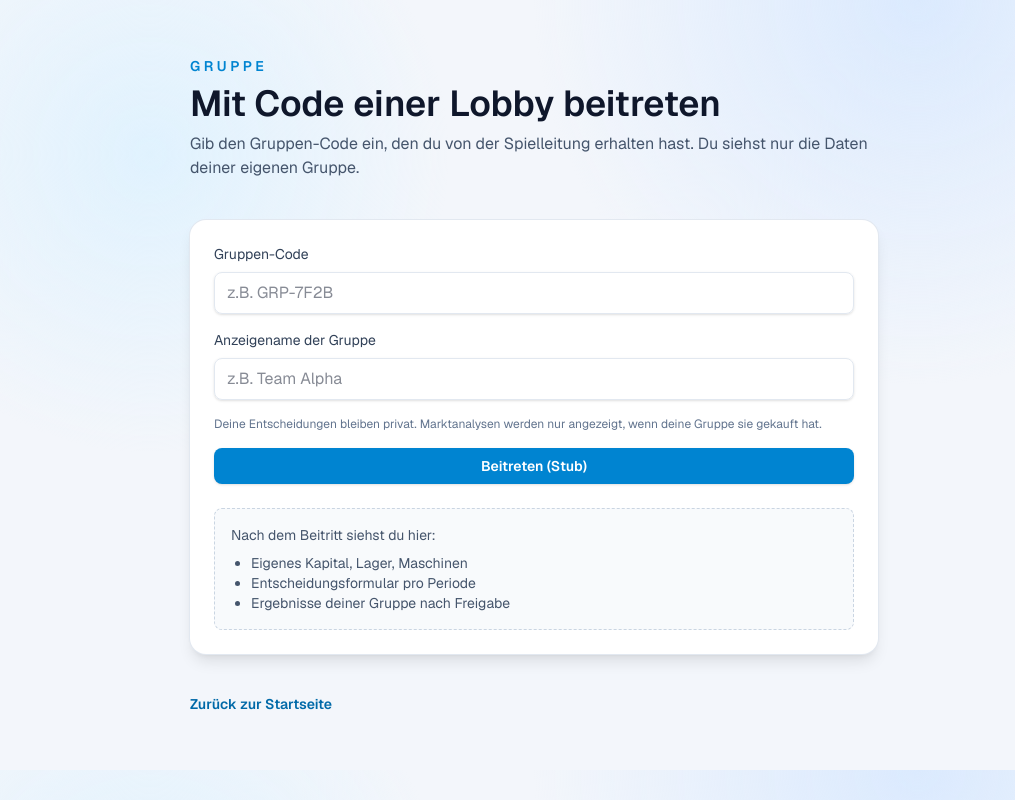
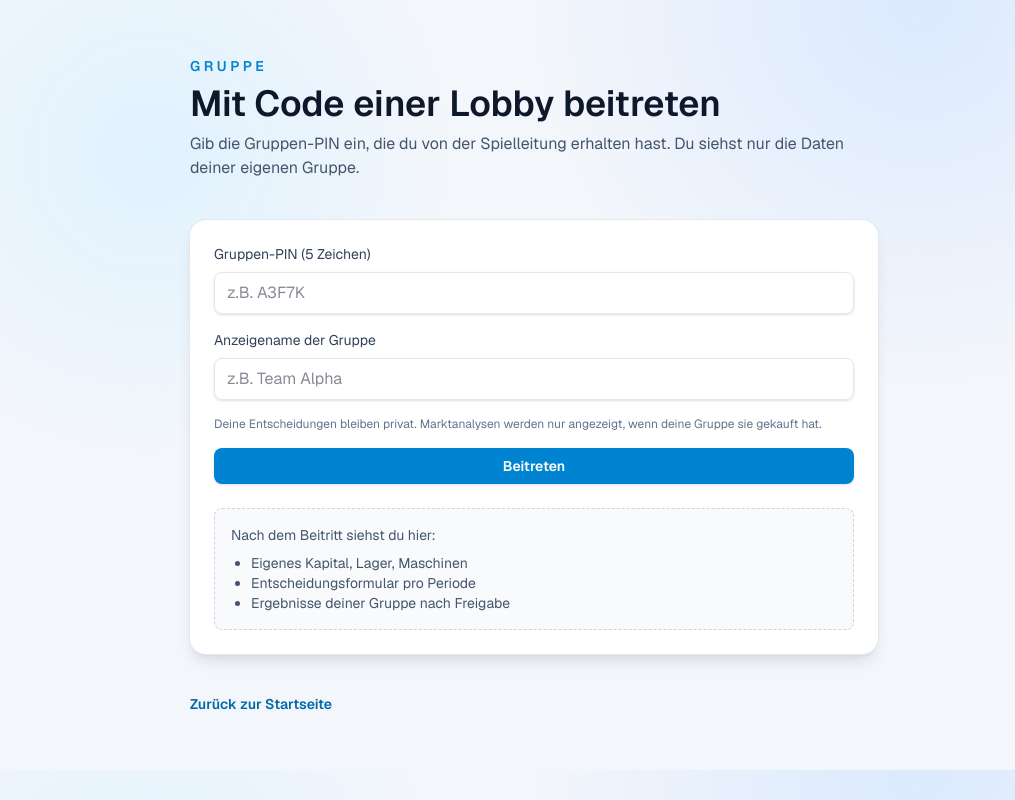
Before and after one commit to swjnmang/marktmatch5, a Next.js app in the folder mm5-vercel/: page /gruppe in a window 1280 px wide. Shown: the whole page, without its empty margins (106-1121 px from the left). Built offline with nearby package versions, Linux system fonts and the light colour scheme; no server answers.

Commit message:
feat: implement group joining with QR code link and PIN validation

```diff
--- a/mm5-vercel/src/app/gruppe/page.tsx
+++ b/mm5-vercel/src/app/gruppe/page.tsx
@@ -1,6 +1,97 @@
+"use client";
+
+import { useEffect, useState } from "react";
+import { useRouter, useSearchParams } from "next/navigation";
 import Link from "next/link";
+import { db } from "@/lib/firebase";
+import { doc, getDoc, collection, addDoc, serverTimestamp } from "firebase/firestore";
+import type { GameDocument, GroupState } from "@/lib/types";
 
 export default function GruppePage() {
+  const searchParams = useSearchParams();
+  const router = useRouter();
+  const [gameId, setGameId] = useState("");
+  const [pin, setPin] = useState("");
+  const [groupName, setGroupName] = useState("");
+  const [loading, setLoading] = useState(false);
+  const [error, setError] = useState("");
+
+  useEffect(() => {
+    const pinParam = searchParams?.get("pin");
+    const gameParam = searchParams?.get("gameId");
+    if (pinParam) {
+      setPin(pinParam);
+    }
+    if (gameParam) {
+      setGameId(gameParam);
+    }
+  }, [searchParams]);
+
+  const handleJoin = async (e: React.FormEvent) => {
+    e.preventDefault();
+    setError("");
+    setLoading(true);
+
+    try {
+      if (!pin.trim() || !groupName.trim()) {
+        setError("Bitte fülle alle Felder aus.");
+        setLoading(false);
+        return;
+      }
+
+      if (pin.length !== 5) {
+        setError("PIN muss 5 Zeichen lang sein.");
+        setLoading(false);
+        return;
+      }
+
+      // Finde Spiel mit dieser PIN
+      let foundGame: GameDocument | null = null;
+      let foundGameId: string = "";
+
+      // Versuche zunächst mit gameId aus URL (wenn vom QR-Code)
+      if (gameId) {
+        const gameDoc = await getDoc(doc(db, "games", gameId));
+        if (gameDoc.exists()) {
+          const gameData = gameDoc.data() as GameDocument;
+          if (gameData.joinPin === pin) {
+            foundGame = gameData;
+            foundGameId = gameId;
+          }
+        }
+      }
+
+      if (!foundGame) {
+        setError("Ungültige PIN oder Spiel nicht gefunden.");
+        setLoading(false);
+        return;
+      }
+
+      // Erstelle Gruppe
+      const groupsRef = collection(db, "games", foundGameId, "groups");
+      const newGroup: Omit<GroupState, "id"> = {
+        name: groupName,
+        status: "waiting",
+        capital: foundGame.parameters.startingCapital,
+        inventory: 0,
+        joinedAt: serverTimestamp() as any,
+      };
+
+      const docRef = await addDoc(groupsRef, newGroup);
+
+      // Speichere Gruppen-ID im localStorage
+      localStorage.setItem(`group_${foundGameId}`, docRef.id);
+      localStorage.setItem(`gameId_${docRef.id}`, foundGameId);
+
+      // Navigiere zum Gruppen-Dashboard
+      router.push(`/gruppe/${foundGameId}`);
+    } catch (err: any) {
+      console.error("Error joining game:", err);
+      setError(`Fehler: ${err.message}`);
+      setLoading(false);
+    }
+  };
+
   return (
     <main className="mx-auto flex max-w-3xl flex-col gap-10 px-6 py-14 sm:px-10">
       <div className="flex flex-col gap-2">
@@ -11,18 +102,25 @@ export default function GruppePage() {
           Mit Code einer Lobby beitreten
         </h1>
         <p className="text-base text-slate-600">
-          Gib den Gruppen-Code ein, den du von der Spielleitung erhalten hast. Du siehst nur die Daten deiner eigenen Gruppe.
+          Gib die Gruppen-PIN ein, die du von der Spielleitung erhalten hast. Du siehst nur die Daten deiner eigenen Gruppe.
         </p>
       </div>
 
       <div className="rounded-2xl bg-white p-6 shadow-lg ring-1 ring-slate-200">
-        <form className="flex flex-col gap-4">
+        {error && (
+          <div className="mb-4 rounded-lg bg-red-50 p-4 text-red-700 text-sm">
+            {error}
+          </div>
+        )}
+        <form onSubmit={handleJoin} className="flex flex-col gap-4">
           <label className="flex flex-col gap-2 text-sm text-slate-700">
-            Gruppen-Code
+            Gruppen-PIN (5 Zeichen)
             <input
               type="text"
-              name="groupCode"
-              placeholder="z.B. GRP-7F2B"
+              value={pin}
+              onChange={(e) => setPin(e.target.value.toUpperCase())}
+              placeholder="z.B. A3F7K"
+              maxLength={5}
               className="rounded-lg border border-slate-200 px-3 py-2 text-base text-slate-900 shadow-sm focus:border-sky-400 focus:outline-none focus:ring-2 focus:ring-sky-200"
             />
           </label>
@@ -31,7 +129,8 @@ export default function GruppePage() {
             Anzeigename der Gruppe
             <input
               type="text"
-              name="groupName"
+              value={groupName}
+              onChange={(e) => setGroupName(e.target.value)}
               placeholder="z.B. Team Alpha"
               className="rounded-lg border border-slate-200 px-3 py-2 text-base text-slate-900 shadow-sm focus:border-sky-400 focus:outline-none focus:ring-2 focus:ring-sky-200"
             />
@@ -42,10 +141,11 @@ export default function GruppePage() {
           </p>
 
           <button
-            type="button"
-            className="inline-flex items-center justify-center gap-2 rounded-lg bg-sky-600 px-4 py-2 text-sm font-semibold text-white shadow-sm transition hover:bg-sky-700 focus:outline-none focus:ring-2 focus:ring-sky-200"
+            type="submit"
+            disabled={loading}
+            className="inline-flex items-center justify-center gap-2 rounded-lg bg-sky-600 px-4 py-2 text-sm font-semibold text-white shadow-sm transition hover:bg-sky-700 disabled:opacity-50 disabled:cursor-not-allowed focus:outline-none focus:ring-2 focus:ring-sky-200"
           >
-            Beitreten (Stub)
+            {loading ? "Wird beigetreten..." : "Beitreten"}
           </button>
         </form>
 
--- a/mm5-vercel/src/app/spielleiter/[gameId]/page.tsx
+++ b/mm5-vercel/src/app/spielleiter/[gameId]/page.tsx
@@ -107,7 +107,7 @@ export default function GameDashboardPage() {
                   <p className="text-sm font-semibold text-slate-600 text-center mb-3">PIN scannen oder eingeben:</p>
                   <div className="bg-white p-4 rounded-lg border-2 border-sky-300">
                     <QRCodeSVG
-                      value={game.joinPin}
+                      value={`${typeof window !== 'undefined' ? window.location.origin : 'https://marktmatch5.vercel.app'}/gruppe/${gameId}?pin=${game.joinPin}`}
                       size={200}
                       level="H"
                       includeMargin={true}
```
